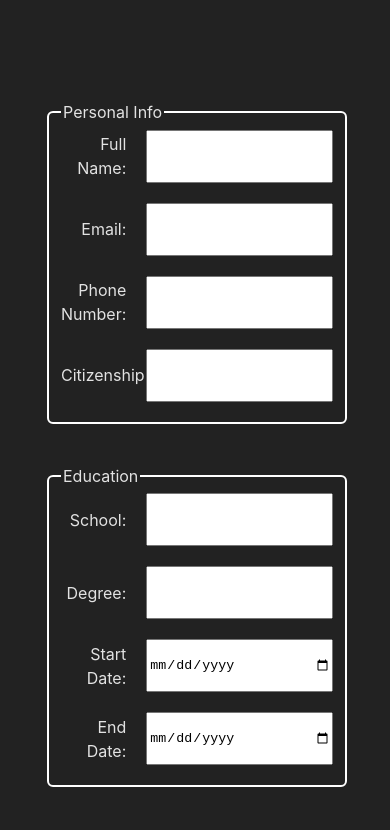
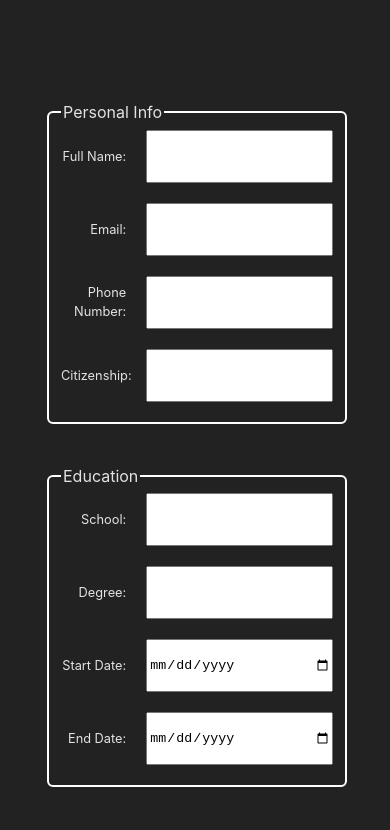
Before and after one commit to safarinexus/edgr-odinprojects, a React (Vite) app in the folder odin-react-cvmakerapplication/: page / in a window 390 px wide. Shown: the part 780-1610 px from the top of the page. Built offline with nearby package versions, Linux system fonts and the light colour scheme.

Commit message:
updated font sizing for cv maker

```diff
--- a/odin-react-cvmakerapplication/src/style.css
+++ b/odin-react-cvmakerapplication/src/style.css
@@ -42,9 +42,6 @@ a:hover {
   margin: 20px;
 }
 
-/*=================MEDIA QUERY FOR MOBILE=====================*/
-@media only screen and (max-width: 800px) {
-  #root {
-
-  }
+label {
+  font-size: 0.8rem;
 }
```
